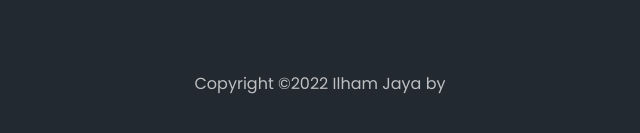
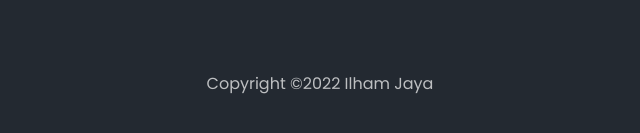
Before and after one commit to ilhamjaya24/dun.github.io, a plain HTML site: page index.html in a window 1280 px wide. Shown: the part 1481-1614 px from the top of the page, 320-960 px from the left. Drawn offline with Linux system fonts and the light colour scheme; some packages are replaced by stand-ins of ours; no server answers.

Commit message:
Update index.html

```diff
--- a/index.html
+++ b/index.html
@@ -170,7 +170,7 @@
 				<div class="col-md-12 text-center">
 
 					<p>
-						Copyright &copy;<script>document.write(new Date().getFullYear());</script> Ilham Jaya <i aria-hidden="true"></i> by <a href="https://colorlib.com" target="_blank"></a>
+						Copyright &copy;<script>document.write(new Date().getFullYear());</script> Ilham Jaya <i aria-hidden="true"></i><a href="https://colorlib.com" target="_blank"></a>
 						<!-- Link back to Colorlib can't be removed. Template is licensed under CC BY 3.0. --></p>
 					</div>
 				</div>
```
